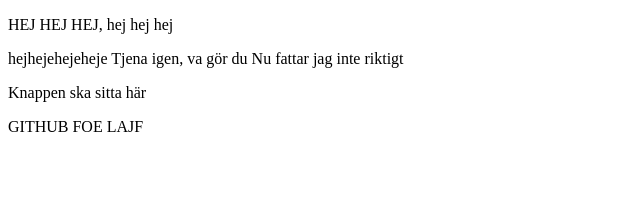
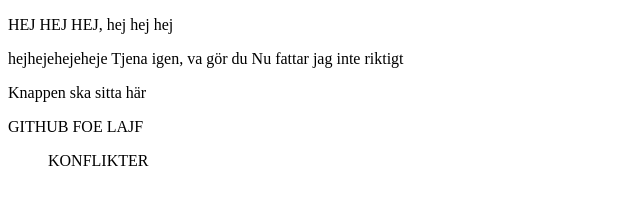
Before and after one commit to elisabethdeborah/bionic-pirates, a plain HTML site: page index.html in a window 1280 px wide. Shown: the whole page, without its empty margins (0-640 px from the left). Drawn offline with Linux system fonts and the light colour scheme.

Commit message:
KONFLIKT

```diff
--- a/index.html
+++ b/index.html
@@ -19,5 +19,8 @@
             <p>GITHUB FOE LAJF</p>
         </section>
     </article>
+
+
+    <figure><figcaption>KONFLIKTER</figcaption></figure>
 </body>
 </html>
```
